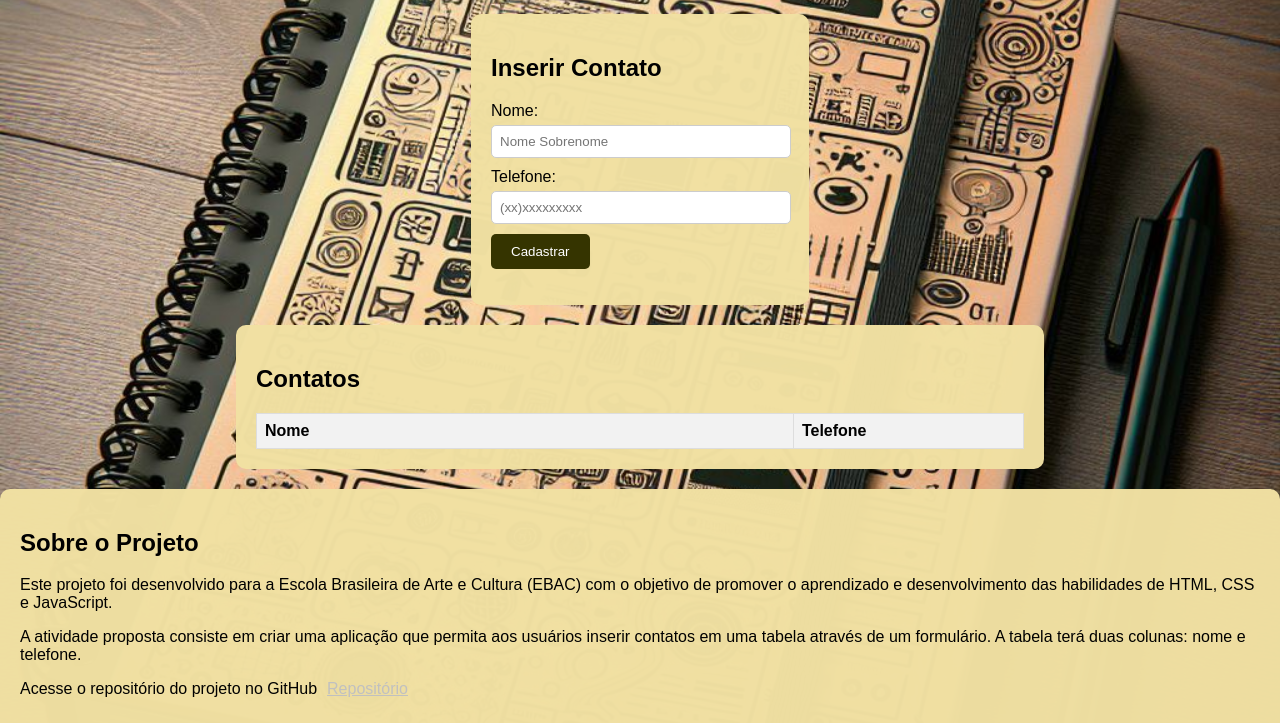
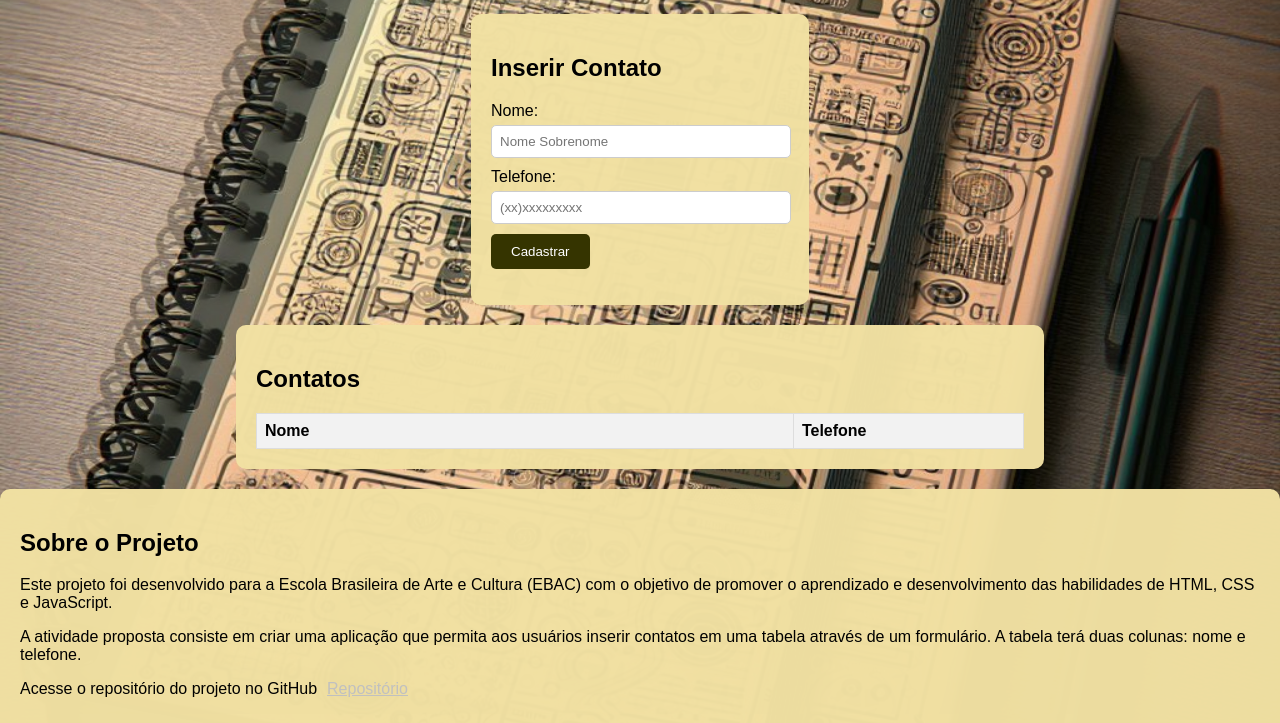
Before and after one commit to TalisonAmorim/Projeto2_HTML_JS_EBAC, a plain HTML site: page index.html in a window 1280 px wide. Shown: the part 86-809 px from the top of the page. Drawn offline with Linux system fonts and the light colour scheme.

Commit message:
opacidade fundo

```diff
--- a/styles.css
+++ b/styles.css
@@ -8,8 +8,22 @@ body {
     background-repeat: no-repeat;
     min-height: 100vh;
     position: relative;
-    background-color: rgba(0, 0, 0, 0.849);
     }
+
+    body::before {
+        content: "";
+        background-image: url('./Images/agendaFundo.jpeg');
+        background-size: cover;
+        background-position: center;
+        background-repeat: no-repeat;
+        position: fixed;
+        top: 0;
+        left: 0;
+        right: 0;
+        bottom: 0;
+        opacity: 0.3; /* ajuste a opacidade conforme necessário */
+        z-index: -1; /* certifique-se de que o pseudo-elemento esteja atrás de todo o conteúdo */
+      }
 
   header {
     background-color: rgba(0, 0, 0, 0.7);
```
